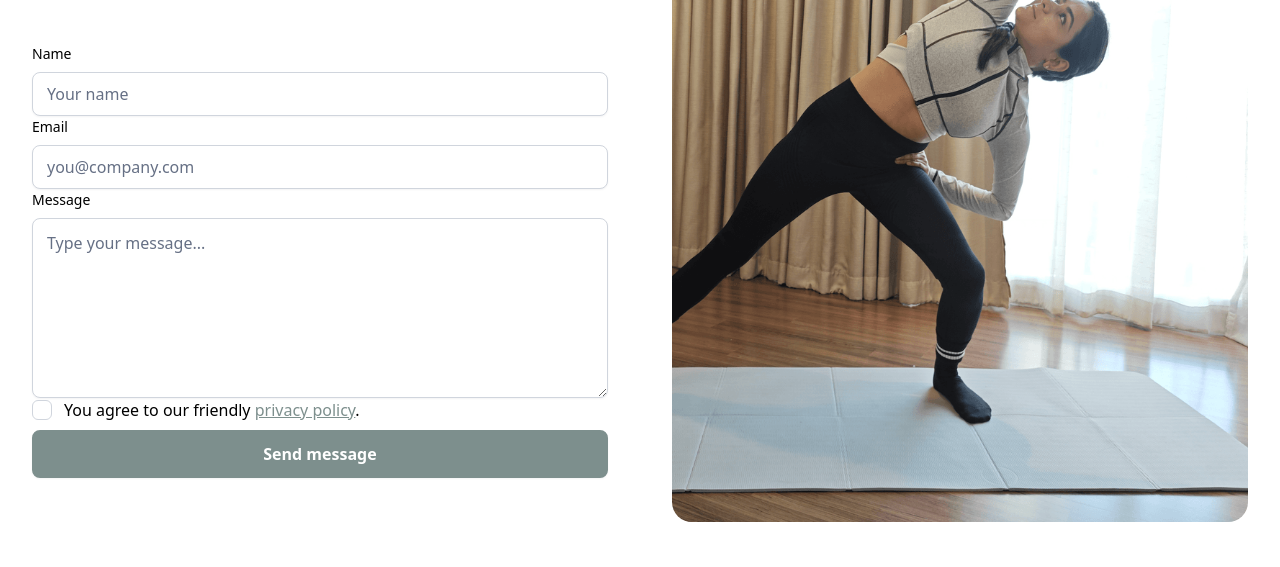
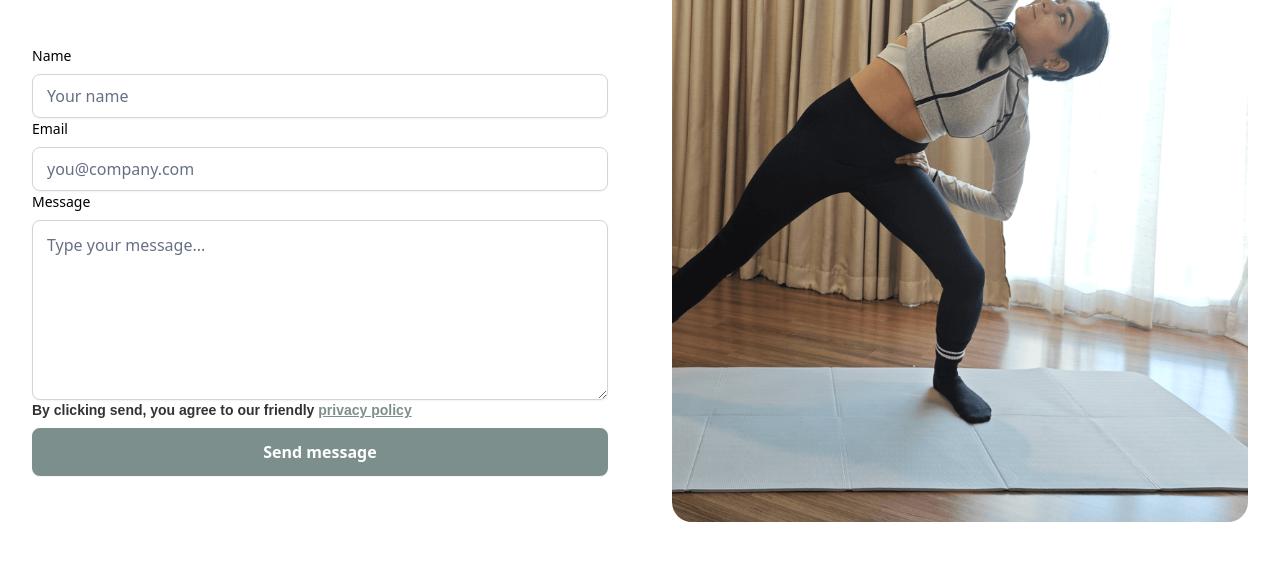
Before and after one commit to PhysikulHealth/physikul-health-website, a plain HTML site: page index.html in a window 1280 px wide. Shown: the part 7263-7830 px from the top of the page. Drawn offline with nearby package versions, Linux system fonts and the light colour scheme; a script that the page names is missing.

Commit message:
Removed checkbox

```diff
--- a/index.html
+++ b/index.html
@@ -968,8 +968,9 @@ body{
                 <form name="wf-form-Contact-05-form" netlify>
                   <div class="uui-form-field-wrapper"><label for="Contact-05-name" class="uui-field-label">Name</label><input class="uui-form_input w-input" maxlength="256" name="Contact-05-name" data-name="Contact 05 name" placeholder="Your name" type="text" id="Contact-05-name" required=""></div>
                   <div class="uui-form-field-wrapper"><label for="Contact-05-email" class="uui-field-label">Email</label><input class="uui-form_input w-input" maxlength="256" name="Contact-05-email" data-name="Contact 05 email" placeholder="you@company.com" type="email" id="Contact-05-email" required=""></div>
-                  <div class="uui-form-field-wrapper"><label for="Contact-05-message" class="uui-field-label">Message</label><textarea id="Contact-05-message" name="Contact-05-message" maxlength="5000" data-name="Contact 05 message" placeholder="Type your message..." required="" class="uui-form_input text-area w-input"></textarea></div><label id="Contact05-checkbox" class="w-checkbox uui-form-checkbox">
-                    <div class="w-checkbox-input w-checkbox-input--inputType-custom uui-form-checkbox-icon"></div><input id="Contact-05-checkbox" type="checkbox" name="Contact-05-checkbox" data-name="Contact 05 checkbox" required="" style="opacity:0;position:absolute;z-index:-1"><span for="Contact-05-checkbox" class="uui-form-checkbox-label w-form-label">You agree to our friendly <a href="#" class="uui-text-style-link">privacy policy</a>.</span>
+                  <div class="uui-form-field-wrapper"><label for="Contact-05-message" class="uui-field-label">Message</label><textarea id="Contact-05-message" name="Contact-05-message" maxlength="5000" data-name="Contact 05 message" placeholder="Type your message..." required="" class="uui-form_input text-area w-input"></textarea></div>
+                  <label>
+                    <div>By clicking send, you agree to our friendly <a href="#" class="uui-text-style-link">privacy policy</a></div>
                   </label>
                   <div class="uui-form-button-wrapper"><input type="submit" data-wait="Please wait..." id="w-node-e142c76a-9c45-cf46-9410-6e23542a2bc2-7f6ccb90" class="uui-button-contact w-button" value="Send message"></div>
                 </form>
```
